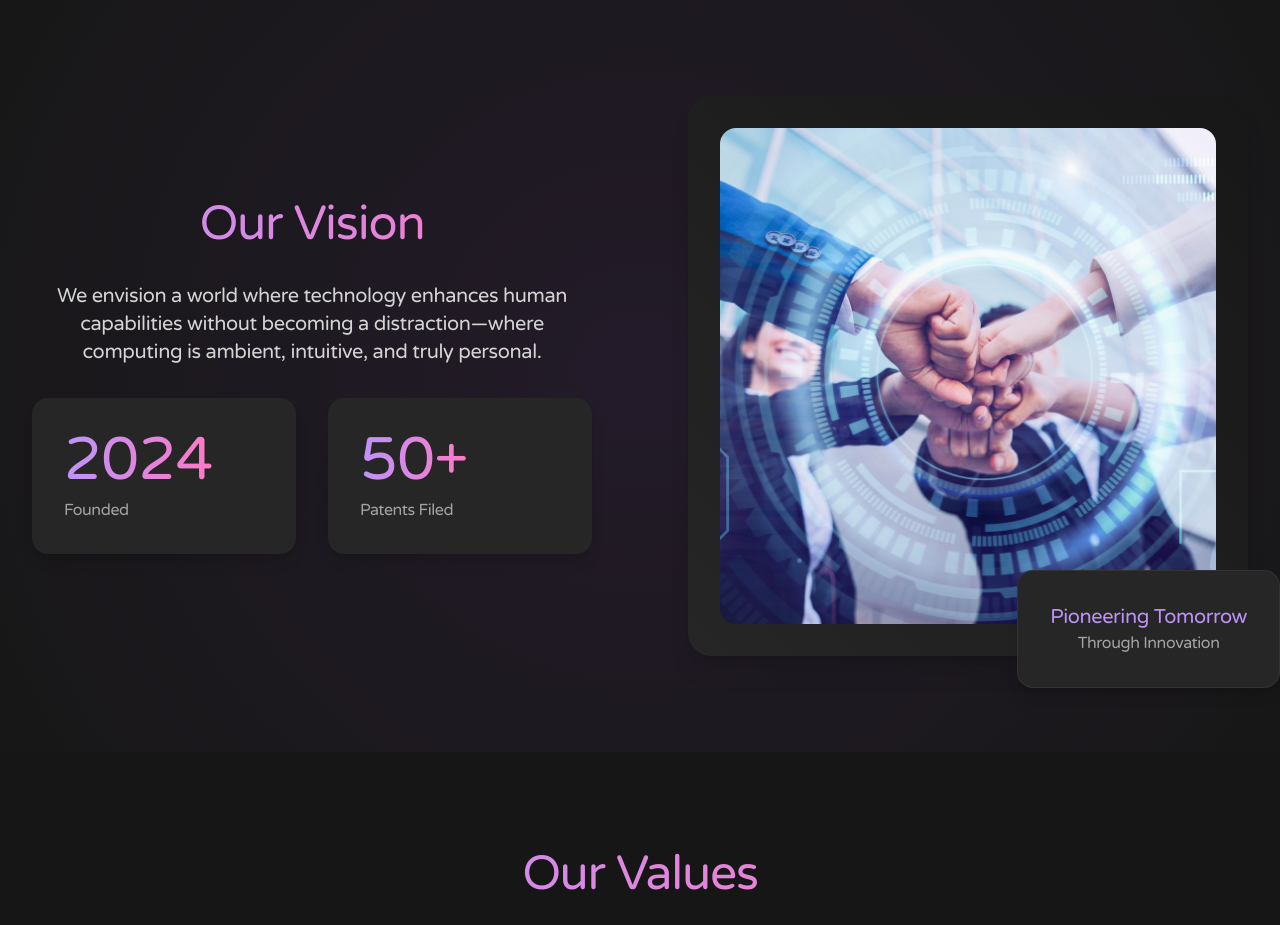
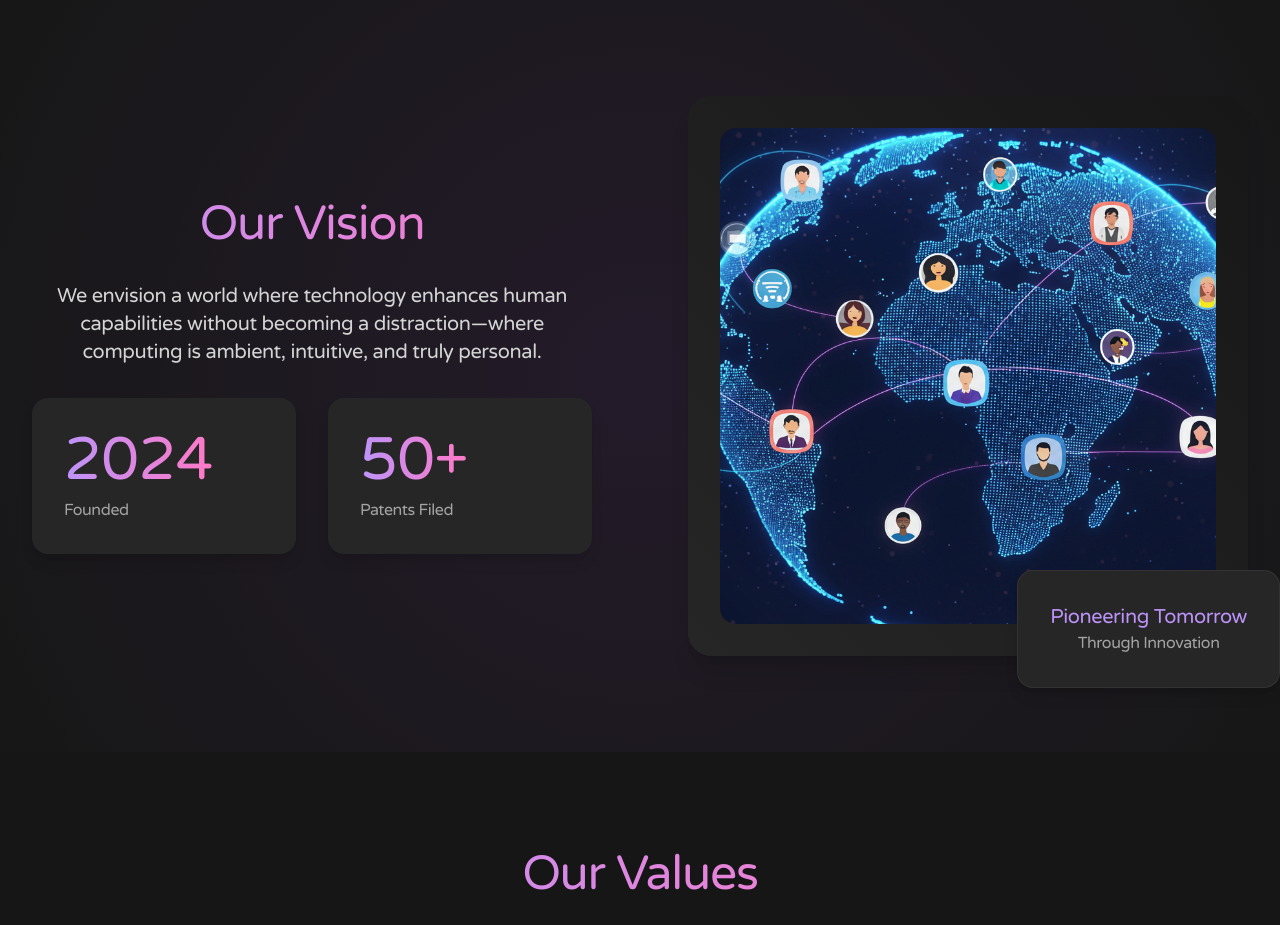
Before and after one commit to shangavemaharajah/Ravana-OS-Website, a React (Vite) app: page /about in a window 1280 px wide. Shown: the part 800-1725 px from the top of the page. Built offline with nearby package versions, Linux system fonts and the light colour scheme.

Commit message:
first commit

```diff
--- a/src/pages/About.jsx
+++ b/src/pages/About.jsx
@@ -49,7 +49,7 @@ const About = () => {
             <div className="aspect-square rounded-3xl overflow-hidden bg-gradient-to-tr from-neutral-800 to-neutral-900 shadow-xl">
               <div className="w-full h-full bg-gradient-to-tr from-neutral-800 to-neutral-900 p-8 flex items-center justify-center">
               <img
-                src="/src/img/Business Concept Team Close Up.jpg"
+                src="/src/img/Cost-Effective.jpg"
                 alt="Your Image"
                 className="w-full h-full object-cover rounded-2xl hover:scale-105 transition-transform duration-500"
               />
```
